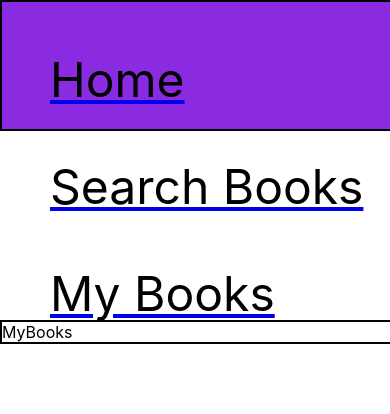
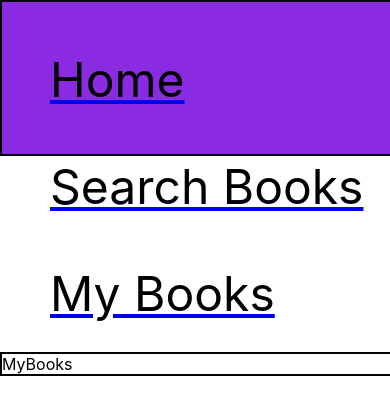
Before and after one commit to nureddyn/book_store, a React (Create React App) app: page /mybooks in a window 390 px wide. Shown: the top 414 px of the page. Built offline with nearby package versions, Linux system fonts and the light colour scheme; the HTML template or start-up script is replaced by a standard one.

Commit message:
Middle size media querie improved

```diff
--- a/src/components/SearchBooks.jsx
+++ b/src/components/SearchBooks.jsx
@@ -41,7 +41,7 @@ export default function SearchBooks() {
   return (
     <div className='search-books'>
       <form className="search-form" onSubmit={handleSubmit}>
-        <input className="search-bar" onChange={handleSetTerm}/>
+        <input placeholder="Search a book" className="search-bar" onChange={handleSetTerm}/>
         <button type="submit" onClick={handleSubmit} className="search-button">Search</button>
       </form>
       <div className="book-list-nav">
--- a/src/index.css
+++ b/src/index.css
@@ -40,17 +40,160 @@ code {
   border: solid black 1px;
 } */
 
-/* @media screen and (max-width: 1500px){
+@media screen and (max-width: 1500px){
   .header {
+    z-index: 2;
+    position: fixed;
+    display: flex;
+    justify-content:flex-start;
+    flex-wrap: wrap;
+    top: 0;
+    height:35%;
     background: gray;
+    width: 100%;
+    border: solid black 2px;
   }
+
+  /* Header Divs */
+  .home-link, .search-link, .books-link {
+    /* border: solid black 1px; */
+    margin-top: 1em;
+    margin-right: 2em;
+    margin-left: 3.5em;
+    height: 30%;
+    width: 8em;
+    font-size: 2em;
+    color: black;
+  }
+
+    /* Main divs */
+    .search-books, .my-books-div, .home-div {
+      display: block;
+      z-index: 1;
+      position:relative;
+      width: 100%;
+      height: 30%;
+      top: 15em;
+      border: solid black 2px;
+    }
+
+    .search-form {
+      border: solid black 2px;
+
+      height: 20%;
+    }
+
+    .book-list-nav {
+      border: solid black 2px;
+    }
+    .book-list {
+      display: flex;
+      align-items: flex-start;
+      justify-content: space-between;
+      flex-wrap: wrap;
+    }
+
+    .book {
+      margin-left: 50px;
+      margin-right: 50px;
+      padding: 50px;
+    }
+
+    .book-image {
+      width: 180px;
+      height: 200px;
+    }
+
+    .search-bar {
+      width: 50%;
+      height: 70%;
+      font-size: 50px;
+    }
+
+    .search-button {
+
+      width: 50%;
+      height: 70%;
+      font-size: 50px;
+    }
 }
 
-@media screen and (max-width: 1000px){
+@media screen and (max-width: 1120px){
   .header {
+    z-index: 2;
+    position: fixed;
+    display: flex;
+    justify-content:flex-start;
+    flex-wrap: wrap;
+    top: 0;
+    height:23%;
     background: orangered;
+    width: 100%;
+    border: solid black 2px;
   }
-} */
+
+  /* Header Divs */
+  .home-link, .search-link, .books-link {
+    /* border: solid black 1px; */
+    margin-top: 1em;
+    margin-right: 2em;
+    margin-left: 1em;
+    height: 30%;
+    width: 8em;
+    font-size: 3em;
+    color: black;
+  }
+
+    /* Main divs */
+    .search-books, .my-books-div, .home-div {
+      display: block;
+      z-index: 1;
+      position:relative;
+      width: 100em;
+      height: 30%;
+      top: 15em;
+      border: solid black 2px;
+    }
+
+    .search-form {
+      border: solid black 2px;
+    }
+
+    .book-list-nav {
+      border: solid black 2px;
+    }
+    .book-list {
+      display: flex;
+      align-items: flex-start;
+      justify-content: space-between;
+      flex-wrap: wrap;
+    }
+
+    .book {
+      margin-left: 50px;
+      margin-right: 50px;
+      padding: 50px;
+    }
+
+    .book-image {
+      width: 300px;
+      height: 350px;
+    }
+
+    .search-bar {
+      width: 50%;
+      height: 70%;
+      font-size: 50px;
+    }
+
+    .search-button {
+
+      width: 50%;
+      height: 70%;
+      font-size: 50px;
+    }
+
+}
 
 @media screen and (max-width: 800px) {
   .header {
@@ -60,7 +203,7 @@ code {
     justify-content:flex-start;
     flex-wrap: wrap;
     top: 0;
-    height:15%;
+    height:18%;
     background: blueviolet;
     width: 100%;
     border: solid black 2px;
@@ -85,7 +228,7 @@ code {
       position:relative;
       width: 100em;
       height: 30%;
-      top: 20em;
+      top: 22em;
       border: solid black 2px;
     }
 
```
